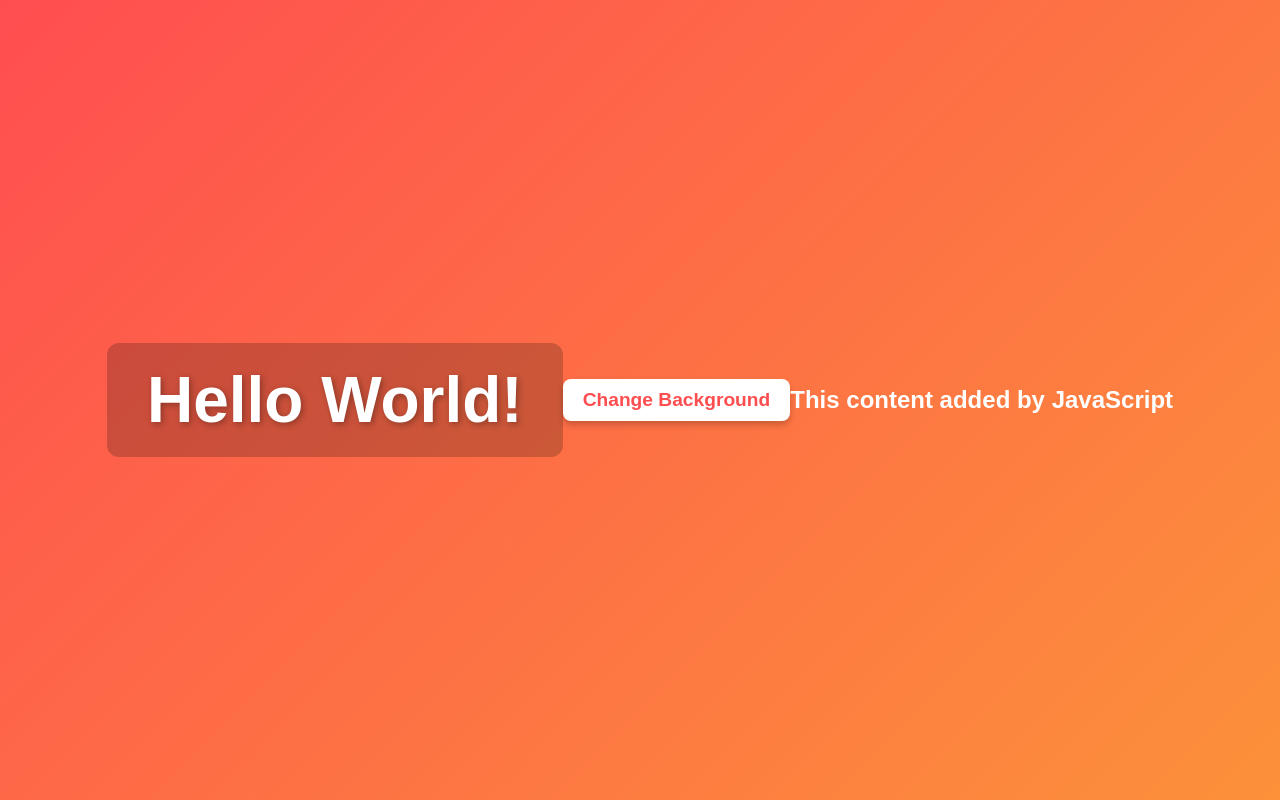
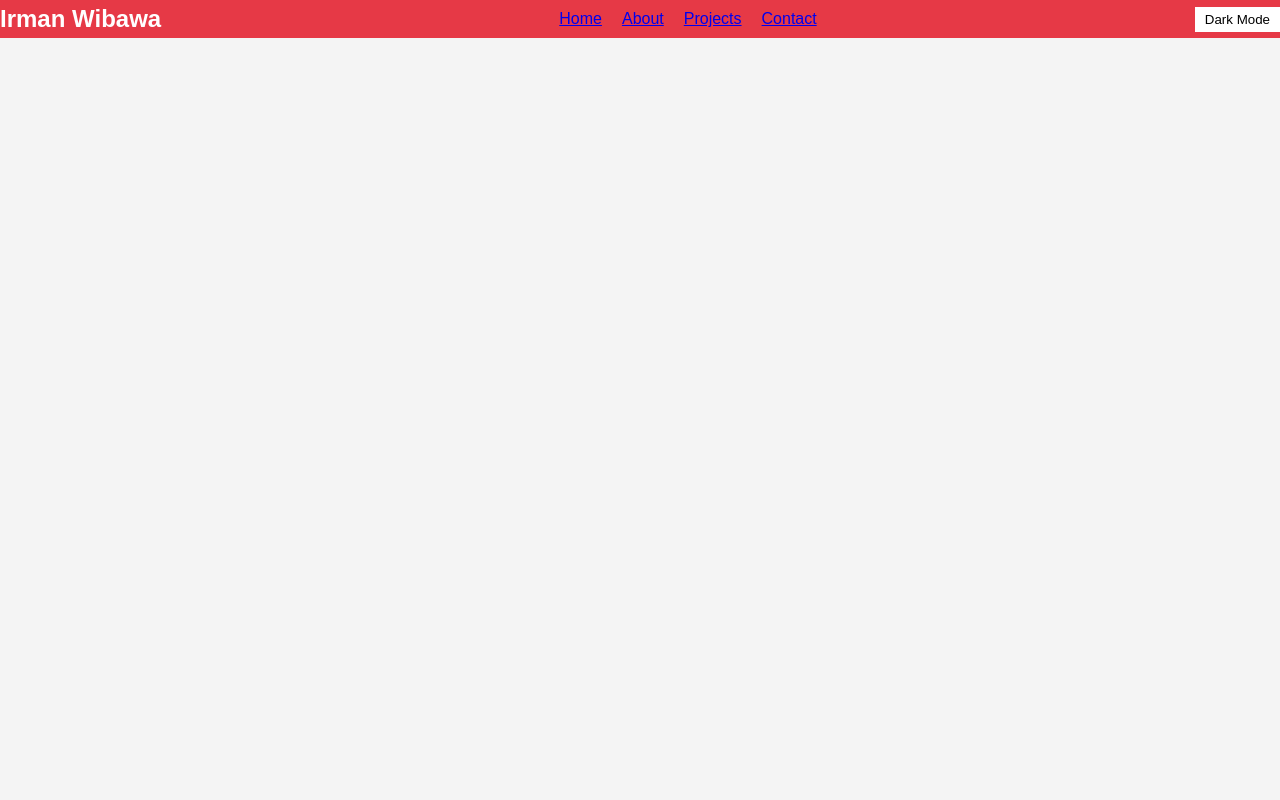
Before and after one commit to IRM4N01/irmanhub, a plain HTML site: page index.html in a window 1280 px wide. Drawn offline with Linux system fonts and the light colour scheme.

Commit message:
reset project, added navigation: html, css and JS

```diff
--- a/index.html
+++ b/index.html
@@ -2,13 +2,27 @@
 <html lang="en">
 
   <head>
+    <meta charset="UTF-8"/>
+    <meta name="viewport" conte="width=device-width, initial-scale=1.0">
     <link rel="stylesheet" href="style.css"/>
-    <title>My Personal Website</title>
+    <title>Irman's Portfolio</title>
   </head>
 
   <body>
-    <h1>Hello World!</h1>
-    <script src="script.js"></script>
+    <!-- Navigation -->
+    <header>
+      <nav>
+        <h1>Irman Wibawa</h1>
+        <ul>
+          <li><a href="#home">Home</a></li>
+          <li><a href="#about">About</a></li>
+          <li><a href="#projects">Projects</li>
+          <li><a href="#contact">Contact</a></li>
+        </ul>
+        <button id="toggle-dark">Dark Mode</button>
+      </nav>
+    </header>
+
   </body>
 
 </html>
--- a/script.js
+++ b/script.js
@@ -1,22 +1,5 @@
-
-const h2 = document.createElement("h2");
-    h2.textContent = "This content added by JavaScript";
-    document.querySelector("body").appendChild(h2);
-
-const button = document.createElement("button");
-    button.textContent = "Change Background";
-    document.body.insertBefore(button, h2);
-
-const gradients = [
-      "linear-gradient(135deg, #ff4e50, #fc913a)",
-      "linear-gradient(135deg, #ff758c, #ff7eb3)",
-      "linear-gradient(135deg, #f00000, #dc281e)",
-      "linear-gradient(135deg, #f46b45, #eea849)"
-    ];
-
-let current = 0;
-
-button.addEventListener("click", () => {
-      current = (current + 1) % gradients.length;
-      document.body.style.background = gradients[current];
-    });
+// Dark Mode Toggle
+const toggleBtn = document.getElementById("toggle-dark");
+toggleBtn.addEventListener("click", () => {
+  document.body.classList.toggle("dark-mode");
+});
--- a/style.css
+++ b/style.css
@@ -1,36 +1,40 @@
- body {
-      margin: 0;
-      font-family: Arial, Helvetica, sans-serif;
-      background: linear-gradient(135deg, #ff4e50, #fc913a); /* gradient background */
-      height: 100vh;
-      display: flex;
-      justify-content: center;
-      align-items: center;
-      color: #fff;
-    }
+* {
+  margin: 0;
+  padding: 0;
+  box-sizing: border-box;
+}
 
-    h1 {
-      font-size: 4rem;
-      text-shadow: 2px 2px 6px rgba(0,0,0,0.3);
-      background: rgba(0, 0, 0, 0.2);
-      padding: 20px 40px;
-      border-radius: 12px;
-    }
+body {
+  font-family: Arial, sans-serif;
+  line-height: 1.6;
+  background-color: #f4f4f4;
+  color: #333;
+}
 
-     button {
-      padding: 10px 20px;
-      font-size: 1.2rem;
-      border: none;
-      border-radius: 8px;
-      cursor: pointer;
-      background: #fff;
-      color: #ff4e50;
-      font-weight: bold;
-      box-shadow: 0 4px 6px rgba(0,0,0,0.2);
-      transition: 0.3s;
-    }
+/* Navigation */
+header {
+  background: #e63946;
+  color: white;
+}
 
-    button:hover {
-      background: #ff4e50;
-      color: #fff;
-    }
+nav {
+  display: flex;
+  justify-content: space-between;
+  align-items: center;
+}
+
+nav ul {
+  list-style: none;
+  display: flex;
+}
+
+nav ul li {
+  margin-left: 20px;
+}
+
+#toggle-dark {
+  background:white;
+  border: none;
+  padding: 5px 10px;
+  cursor: pointer;
+}
```
Also changed, not shown: 1 other file.
